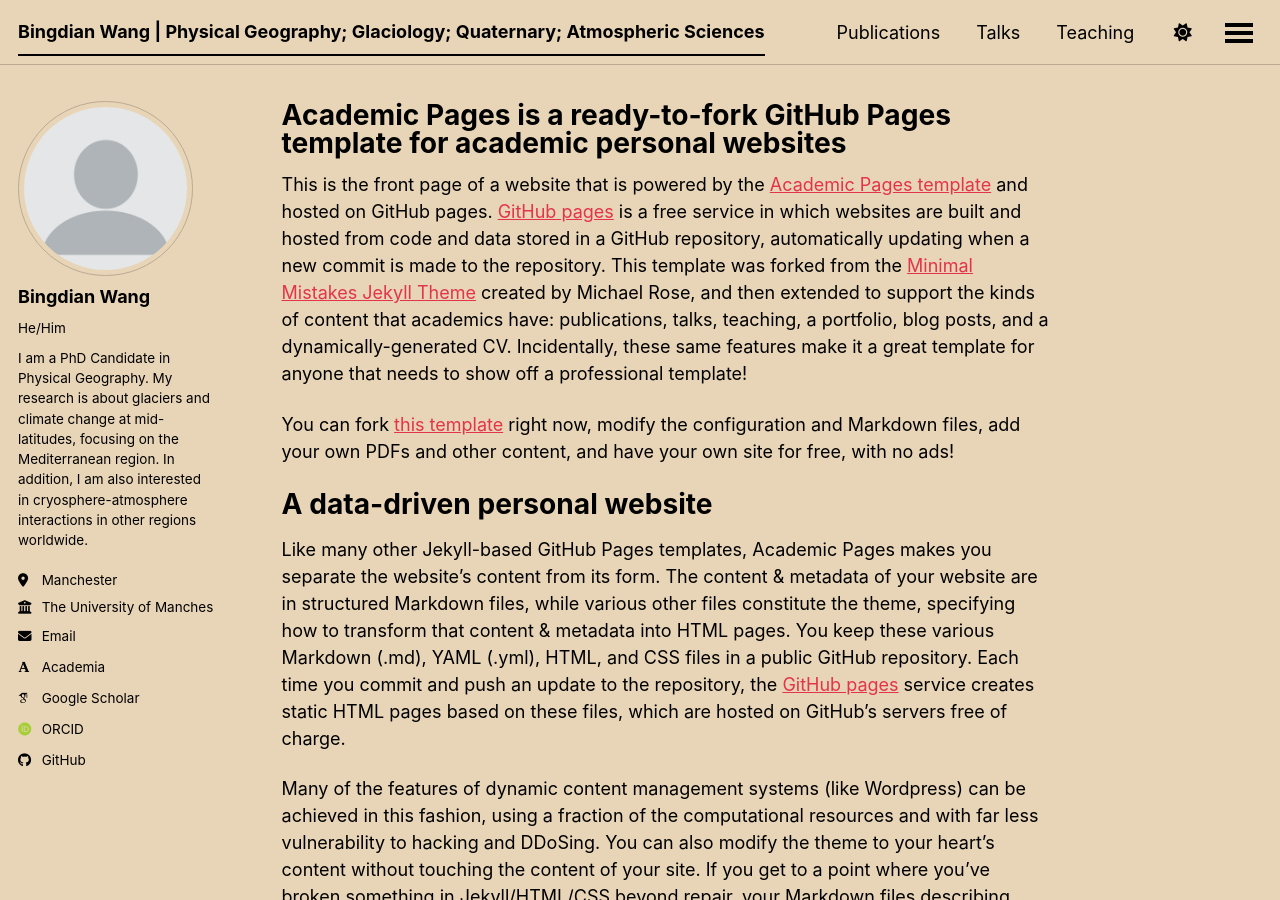
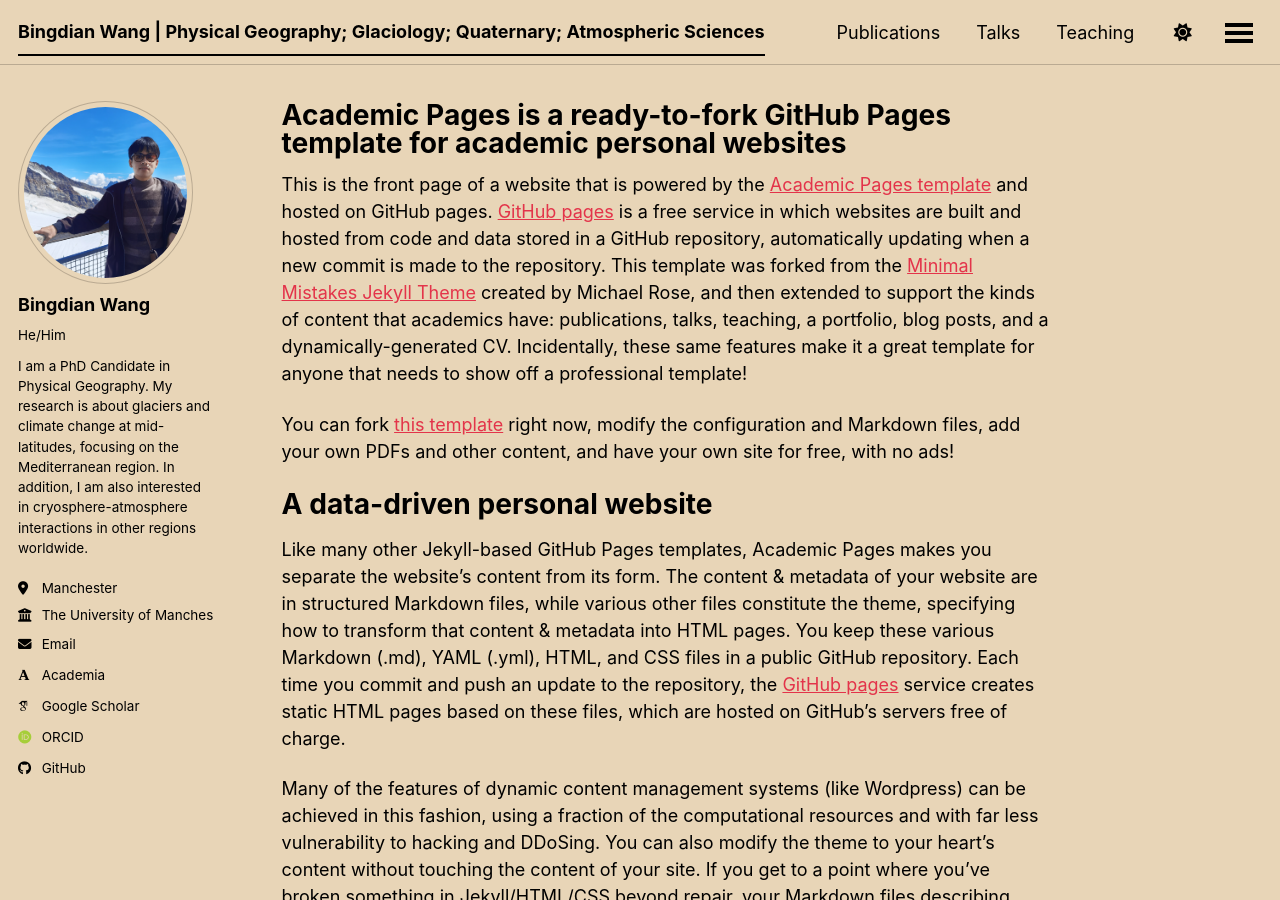
Before and after one commit to zero-gin/zero-gin.github.io, a Jekyll site: the page built from _pages/about.md, in a window 1280 px wide and 900 px high. Built offline with Jekyll 4.4.1, drawn with Linux system fonts in a browser that asks for light colours; some web fonts are replaced; a script bundle is joined from its source files by our own code; library files that are not in the unit come from our copies.

Commit message:
Update _config.yml

```diff
--- a/_config.yml
+++ b/_config.yml
@@ -23,7 +23,7 @@ repository               : "zero-gin/bingdian-wang.github.io"
 #               Additional customization can be done by editing /_includes/author-profile.html
 author:
   # Biographic information
-  avatar           : "profile.png"
+  avatar           : "bingdian.jpg"
   name             : "Bingdian Wang"
   pronouns         : "He/Him"
   bio              : "I am a PhD Candidate in Physical Geography. My research is about glaciers and climate change at mid-latitudes, focusing on the Mediterranean region. In addition, I am also interested in cryosphere-atmosphere interactions in other regions worldwide."
@@ -139,13 +139,13 @@ yandex_site_verification :
 
 # Social Sharing
 twitter:
-  username               : &twitter
+  username               :
 facebook:
   username               :
   app_id                 :
   publisher              :
-og_image                 :  # Social media default site image
-og_description           :  Bingdian Wang | PhD Candidate in Physical Geography
+og_image                 :  'bingdian.jpg'
+og_description           :  'Bingdian Wang | PhD Candidate in Physical Geography'
 # For specifying social profiles
 # - https://developers.google.com/structured-data/customize/social-profiles
 social:
```
